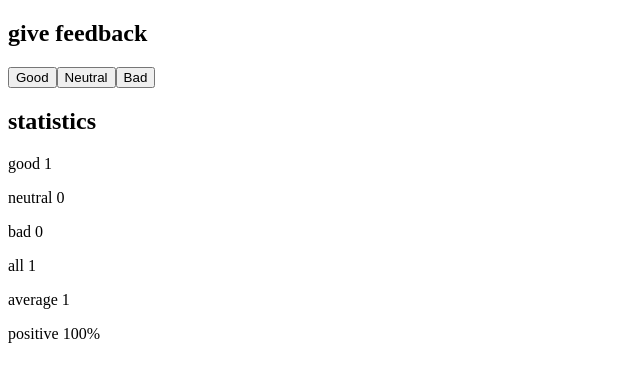
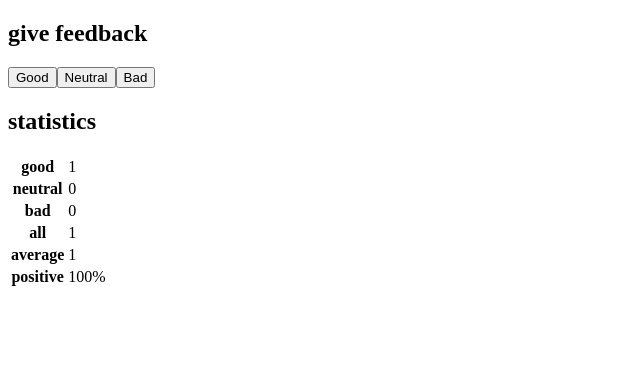
Before and after one commit to vwvats/fullstack-open, a React (Create React App) app in the folder part1/: page / in a window 1280 px wide. Both pictures are taken after a click on the button "Good". Shown: the top 382 px of the page, without its empty margins (0-640 px from the left). Built offline with nearby package versions, Linux system fonts and the light colour scheme.

Commit message:
exercise 1.11

```diff
--- a/part1/src/Statistics.jsx
+++ b/part1/src/Statistics.jsx
@@ -1,18 +1,31 @@
-const StatisticLine = ({text, value}) => <p>{text} {value}</p>
+const StatisticLine = ({ text, value }) => (
+  <tr>
+    <th>{text}</th>
+    <td>{value}</td>
+  </tr>
+);
 
 const Statistics = ({ good, neutral, bad }) => {
   return (
     <>
       <h2>statistics</h2>
       {good > 0 || neutral > 0 || bad > 0 ? (
-        <div>
-          <StatisticLine text="good" value={good} />
-          <StatisticLine text="neutral" value={neutral} />
-          <StatisticLine text="bad" value={bad} />
-          <StatisticLine text="all" value={good + neutral + bad} />
-          <StatisticLine text="average" value={(good * 1 + bad * -1) / (good + neutral + bad)} />
-          <StatisticLine text="positive" value={`${good / (good + neutral + bad) * 100}%`} />
-        </div>
+        <table>
+          <tbody>
+            <StatisticLine text="good" value={good} />
+            <StatisticLine text="neutral" value={neutral} />
+            <StatisticLine text="bad" value={bad} />
+            <StatisticLine text="all" value={good + neutral + bad} />
+            <StatisticLine
+              text="average"
+              value={(good * 1 + bad * -1) / (good + neutral + bad)}
+            />
+            <StatisticLine
+              text="positive"
+              value={`${(good / (good + neutral + bad)) * 100}%`}
+            />
+          </tbody>
+        </table>
       ) : (
         <p>No feedback given</p>
       )}
```
